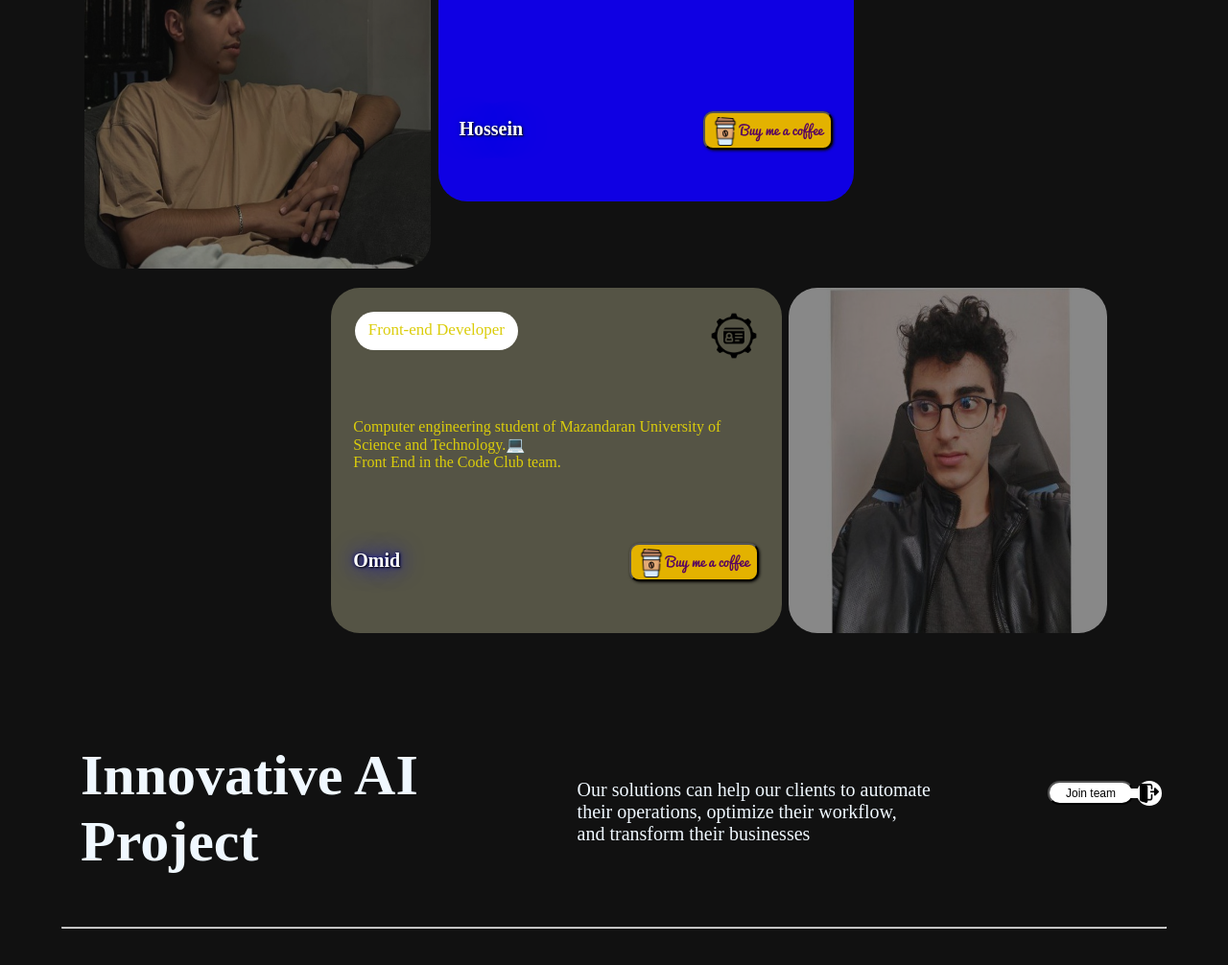
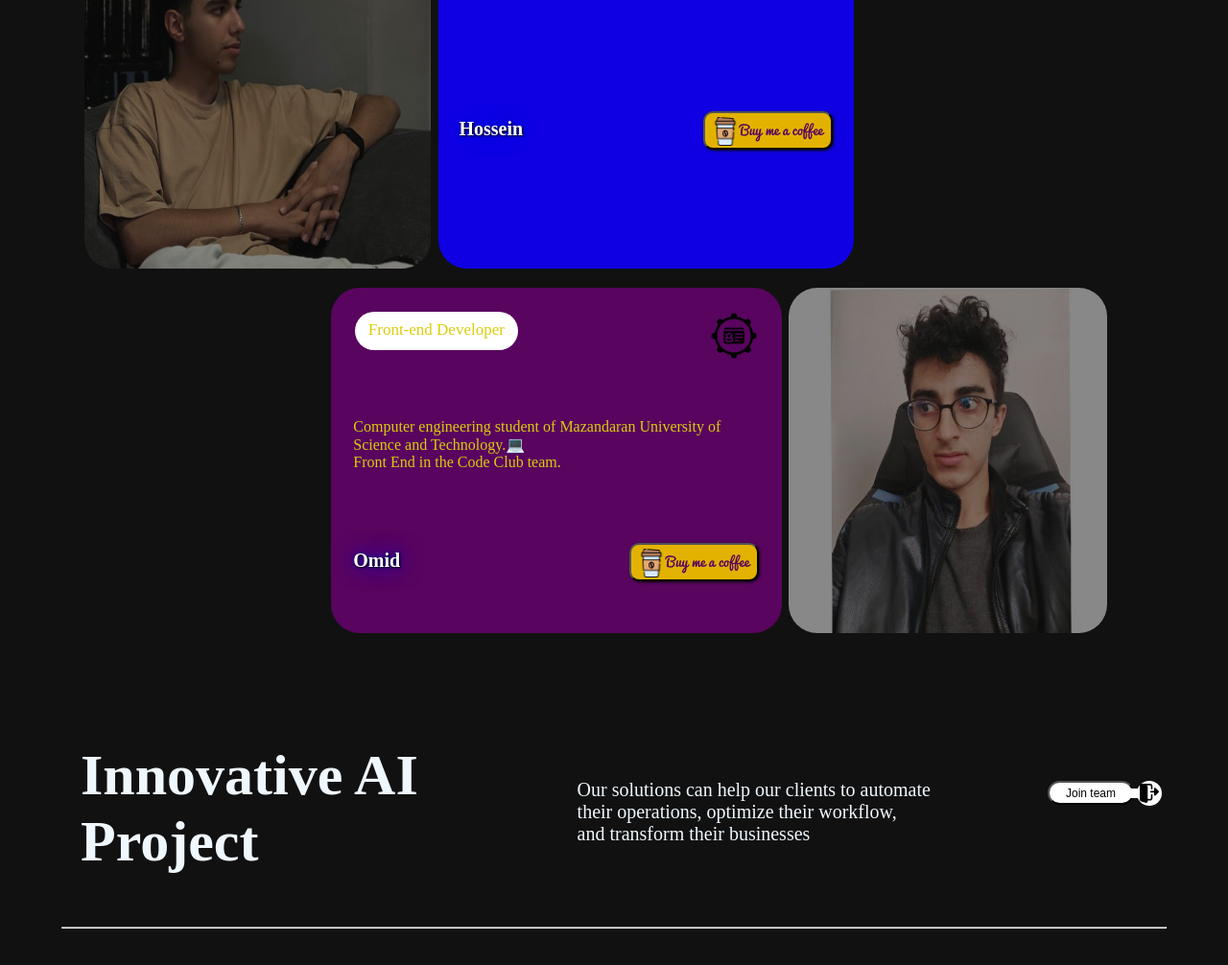
Before and after one commit to github-amirhossein/simple-dev-blog, a React (Vite) app: page / in a window 1280 px wide. Shown: the part 1409-2415 px from the top of the page at 96% size. Built offline with nearby package versions, Linux system fonts and the light colour scheme.

Commit message:
Update App.css

```diff
--- a/src/App.css
+++ b/src/App.css
@@ -341,7 +341,7 @@ a{
     background-color: #0f00e3;
    border-radius:30px ;
    margin-top: 0;
-    height: 360px;
+    height: 430px;
     float: left;
     width: 433px;
     margin-right: 10px;
@@ -427,7 +427,9 @@ a{
     margin: 10.5px;
     color: #dbcd0b;
 }
-
+.o{
+    background-color: #59045f !important;
+}
 
 
 
```
